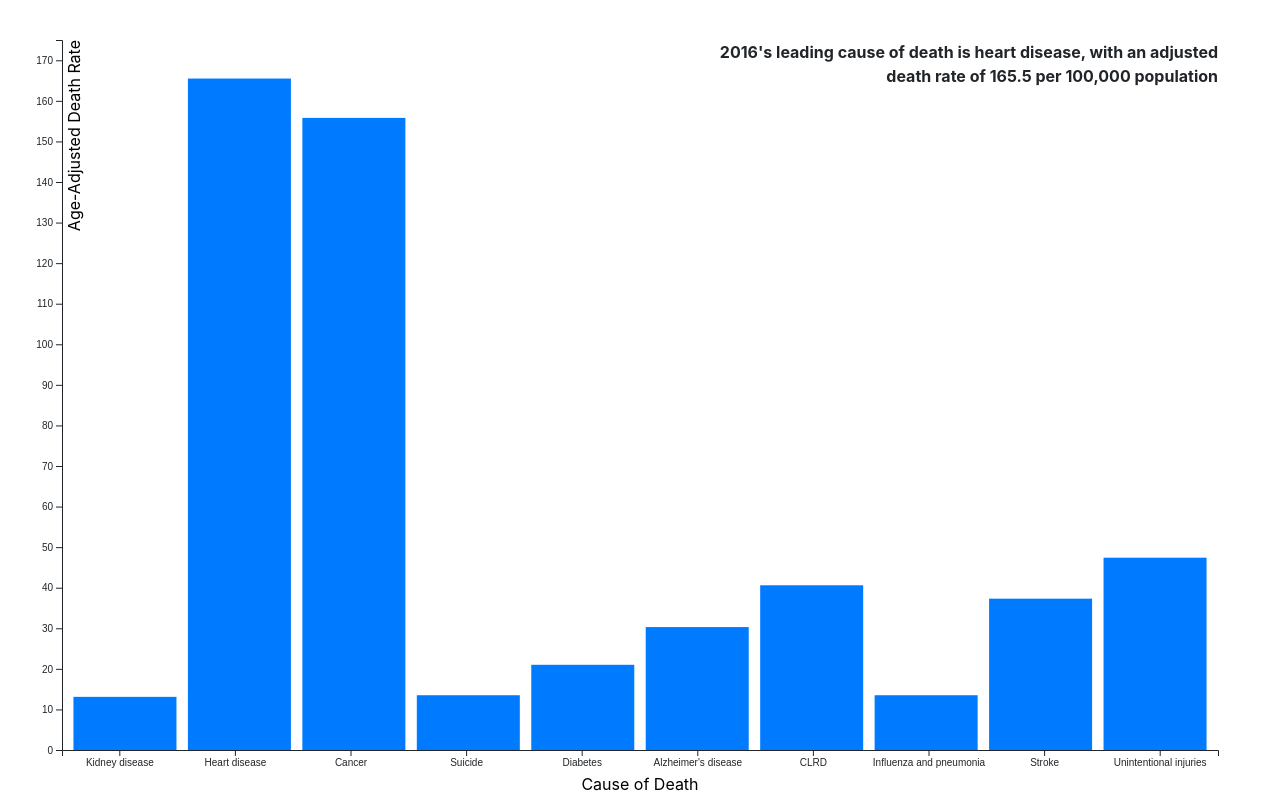
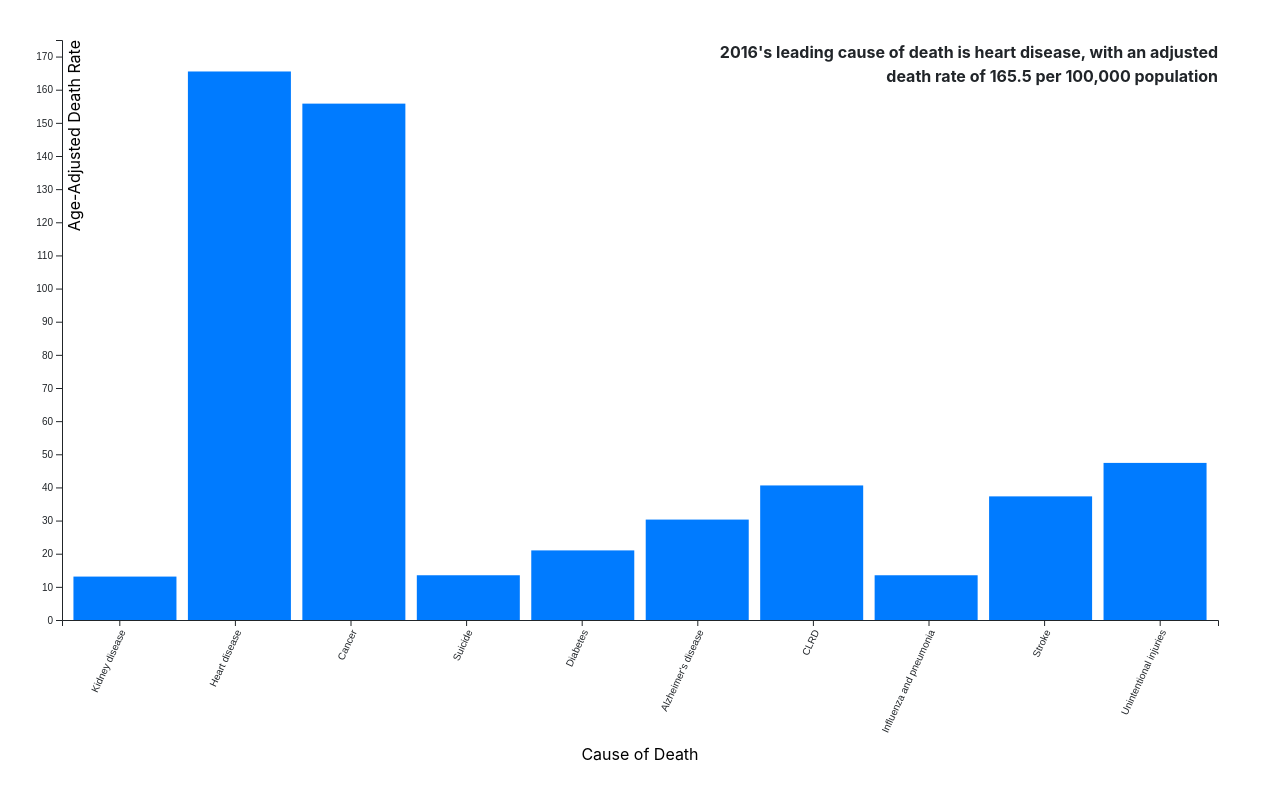
Before and after one commit to amtoney524/narrative-visualization, a plain HTML site: page cause-of-death-2016.html in a window 1280 px wide. Drawn offline with nearby package versions, Linux system fonts and the light colour scheme.

Commit message:
rotated axis labels for better readability:

```diff
--- a/cause-of-death-2016.html
+++ b/cause-of-death-2016.html
@@ -38,7 +38,6 @@
       font-weight: bold;
       text-align: right;
     }
-
   </style>
 </head>
 
@@ -73,7 +72,7 @@
       var margin = {
           top: 40,
           right: 62,
-          bottom: 50,
+          bottom: 180,
           left: 62
         },
         width = window.innerWidth - margin.left - margin.right // Use the window's width, subtract left & right margins
@@ -107,7 +106,11 @@
       svg.append("g")
         .attr("class", "x axis")
         .attr("transform", "translate(0," + height + ")")
-        .call(d3.axisBottom(d3.scaleBand().domain(causes).range([0, width]))); // format ticks to remove ',' from years
+        .call(d3.axisBottom(d3.scaleBand().domain(causes).range([0, width]))).selectAll("text")
+        .style("text-anchor", "end")
+        .attr("dx", "-.8em")
+        .attr("dy", ".15em")
+        .attr("transform", "rotate(-65)"); // format ticks to remove ',' from years
 
       // Generate the y axis
       svg.append("g")
@@ -136,7 +139,7 @@
       svg.append("text")
         .attr("text-anchor", "middle")
         .attr("x", width / 2)
-        .attr("y", height + 40)
+        .attr("y", height + 140)
         .text("Cause of Death");
 
       // add y-axis
@@ -159,7 +162,4 @@
       console.log("Error loading file");
     });
   }
-
-</script>
-
-</html>
+</script></html>
```
